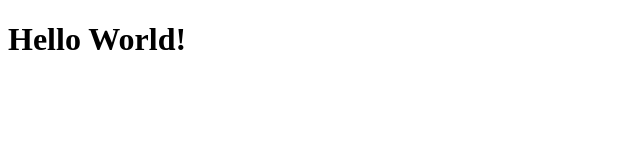
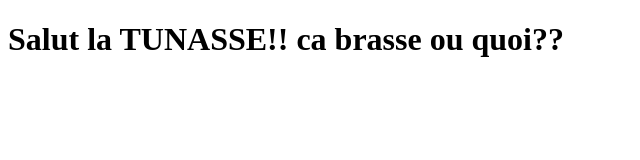
Before and after one commit to franckyVince75/franckyVince75, a plain HTML site: page index.htm in a window 1280 px wide. Shown: the whole page, without its empty margins (0-640 px from the left). Drawn offline with Linux system fonts and the light colour scheme.

Commit message:
modification index

```diff
--- a/index.htm
+++ b/index.htm
@@ -1,10 +1,10 @@
 <!DOCTYPE html>
 <head>
-<title>Title of the document</title>
+<title>de nous, pour nous</title>
 </head>
 
 <body>
-<h1>Hello World!</h1>
+<h1>Salut la TUNASSE!! ca brasse ou quoi??</h1>
 </body>
 
 </html>
```
